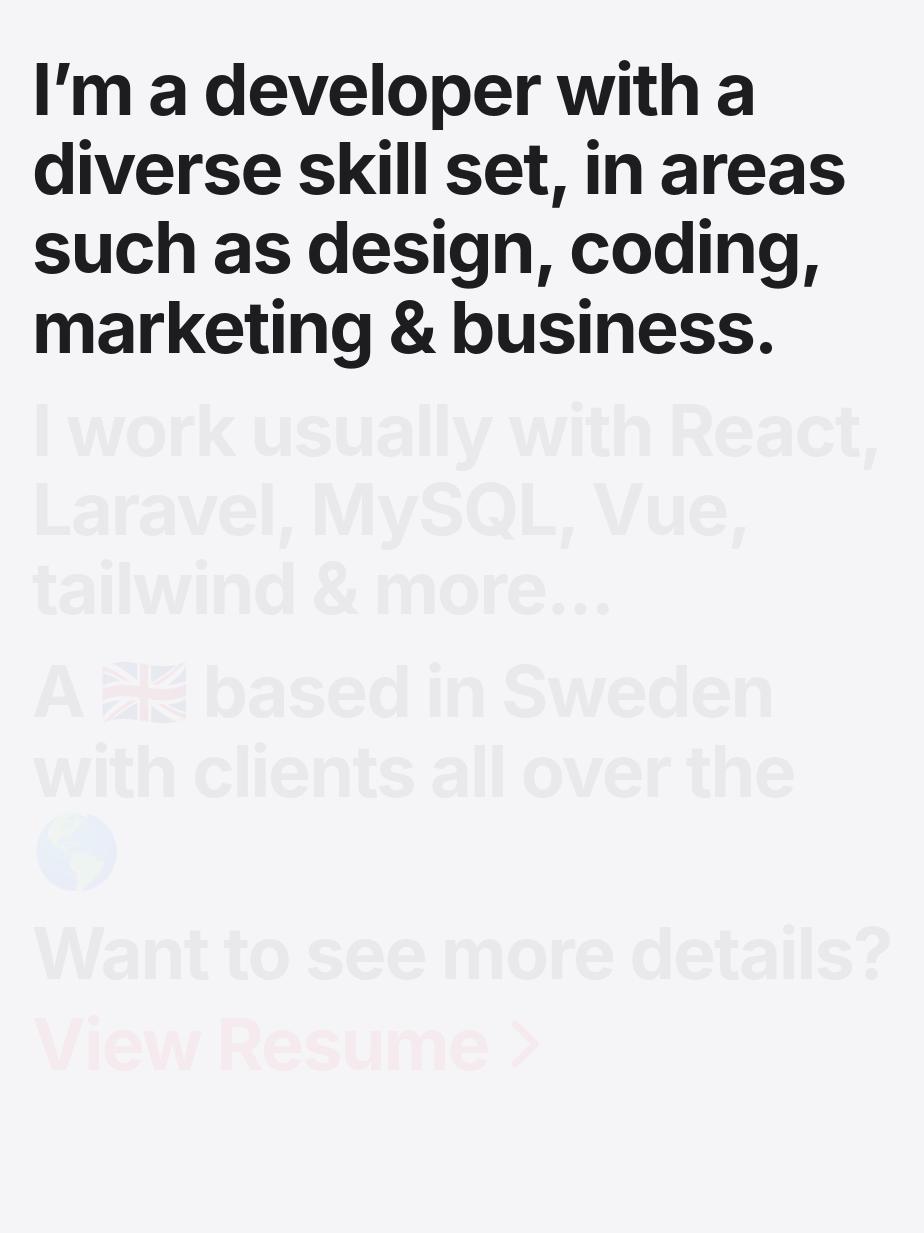
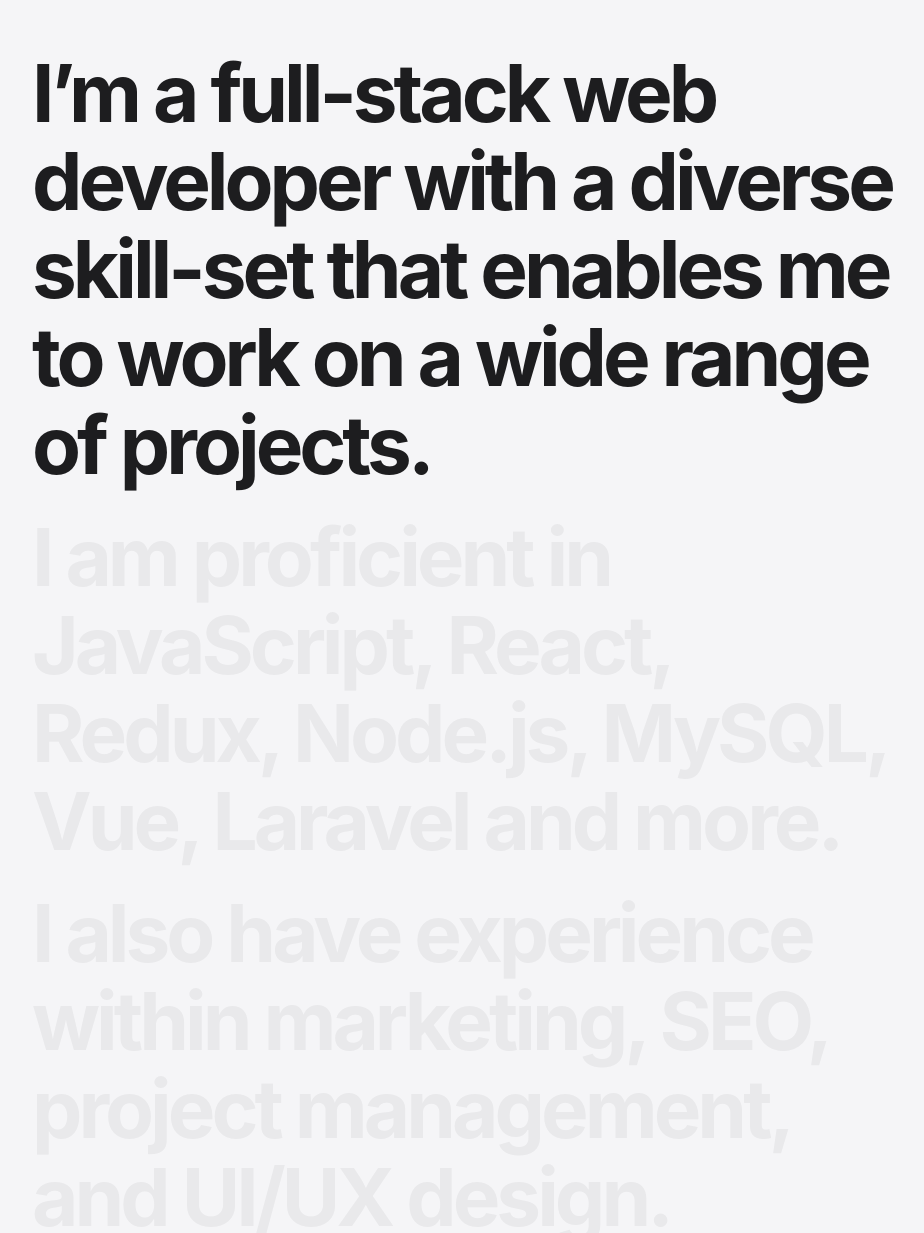
Before and after one commit to TheBoringBOT/developer-portfolio, a Next.js app: page / in a window 1280 px wide. Shown: the part 2117-3350 px from the top of the page, without its empty margins (176-1100 px from the left). Built offline with nearby package versions, Linux system fonts and the light colour scheme.

Commit message:
feat: more about content

```diff
--- a/components/about/about.js
+++ b/components/about/about.js
@@ -34,9 +34,9 @@ const About = () => {
   }
 
   return (
-    <div className="min-w-screen bg-light-grey text-black">
-      <div className="min-h-screen max-w-5xl  mx-auto px-10  lg:px-20 py-10 md:py-28 lg:py-36 flex flex-col justify-center items-center text-4xl md:text-6xl lg:text-7xl font-bold  ">
-        <div ref={refContainer} className="leading-[1.1]  tracking-tight">
+    <div className="text-black min-w-screen bg-light-grey">
+      <div className="flex flex-col items-center justify-center max-w-5xl min-h-screen px-10 py-10 mx-auto text-4xl font-bold lg:px-20 md:py-28 lg:py-36 md:text-6xl lg:text-[80px] ">
+        <div ref={refContainer} className="leading-[1.1]  tracking-tighter">
           {aboutText.map((text, i) => (
             <span
               key={i}
@@ -54,13 +54,14 @@ const About = () => {
 export default About;
 
 const aboutText = [
-  "I’m a developer with a diverse skill set, in areas such as design, coding, marketing & business.",
-  "I work usually with React, Laravel, MySQL, Vue, tailwind & more...",
-  "A 🇬🇧 based in Sweden with clients all over the 🌎 ",
+  "I’m a full-stack web developer with a diverse skill-set that enables me to work on a wide range of projects.",
+  "I am proficient in JavaScript, React, Redux, Node.js, MySQL, Vue, Laravel and more.",
+  "I also have experience within marketing, SEO, project management, and UI/UX design.",
+  "In my personal life I 💛 to read non-fiction 📕 go 🏂 and 🏃‍♂️💨 in the forest 🌳.",
 
   <>
-    <p> Want to see more details?</p>
-    <button className="text-highlight  font-bold  mt-3 hover:underline hover:text-highlight-hover  transition-all duration-200">
+    <p>Would you like to see a little more detail?</p>
+    <button className="mt-3 font-bold transition-all duration-200 text-highlight hover:underline hover:text-highlight-hover">
       <span className="flex items-center space-x-4">
         {" "}
         View Resume <IoChevronForward />{" "}
```
